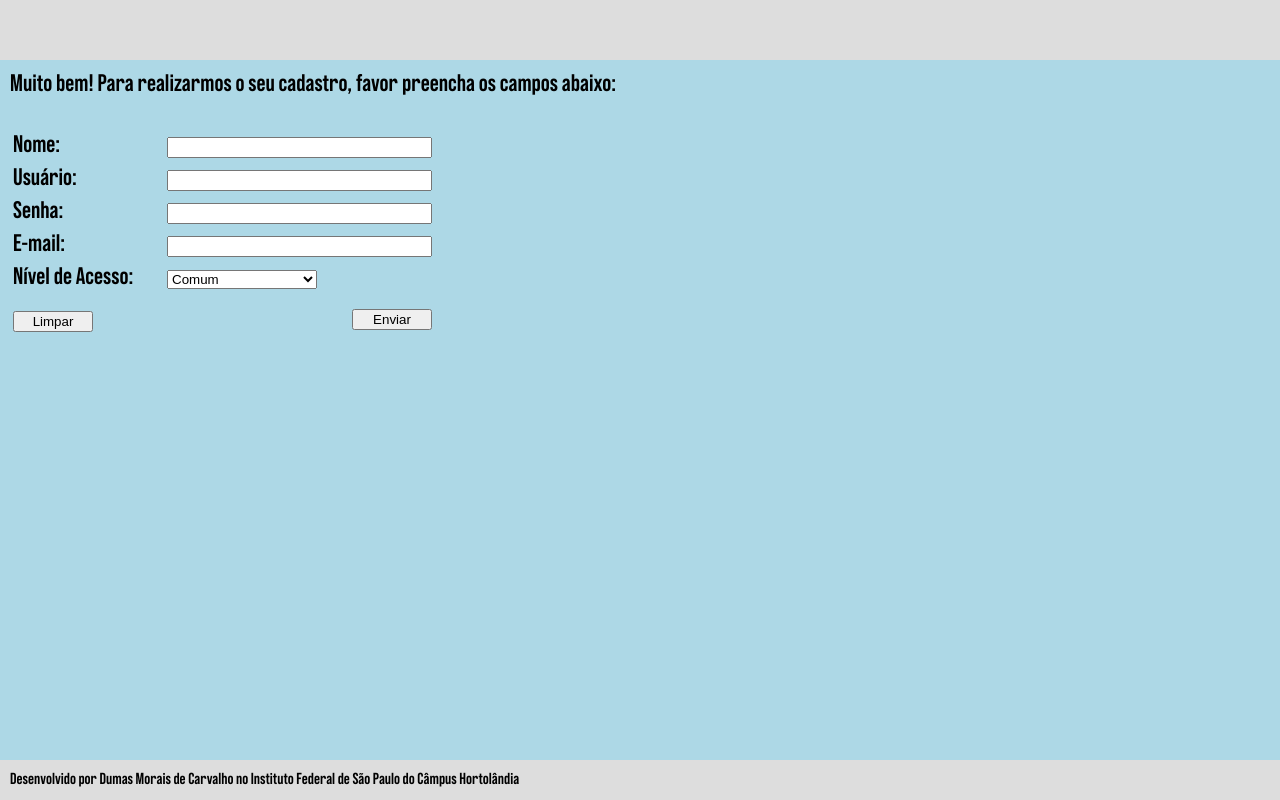
After one commit to dumascarvalho/Y2019_YourAnime_Collection, a PHP site: template pages/cadastrarUsuario.php in a window 1280 px wide. The commit adds this page. Run offline with PHP 8.4, Linux system fonts and the light colour scheme; the template is opened without the code that fills it, so the values that code supplies are empty.

Commit message:
Adicionado Cadastrar Usuário

```diff
--- a/includes/database.php
+++ b/includes/database.php
@@ -1,6 +1,6 @@
 <?php
 
-function openConnection()
+function abrirConexao()
 {
     $DB = "youranime_store";
     $DB_HOST = "localhost:3307";
@@ -12,13 +12,13 @@ function openConnection()
     if ($CONN->connect_error) {
         die("Não foi possível estabelecer conexão: " . $CONN->connect_error);
     } else {
-        echo "Conexão realizada com sucesso!";
+        echo "Conexão realizada com sucesso!<br>";
     }
 
     return $CONN;
 }
 
-function closeConnection($CONN)
+function fecharConexao($CONN)
 {
     $CONN->close();
     echo "<br>Conexão encerrada com sucesso!";
--- /dev/null
+++ b/pages/cadastrarUsuario.php
@@ -0,0 +1,71 @@
+<article>
+    <?php if (isset($_POST['submit'])) {
+        include("./includes/database.php");
+        $conexao = abrirConexao();
+
+        $nome = $_POST['nome'];
+        $email = $_POST['email'];
+        $usuario = $_POST['usuario'];
+        $senha = $_POST['senha'];
+        $nivel = $_POST['nivel'];
+
+        $query = "INSERT INTO usuario (id_usuario, nome, email, usuario, senha, nivel_acesso)
+        VALUES (null, '$nome', '$email', '$usuario', '$senha', '$nivel')";
+
+        if (mysqli_query($conexao, $query)) {
+            echo "Seu cadastro foi realizado com sucesso!";
+            fecharConexao($conexao);
+
+            echo "<br><br><a href='index.php?pagina=autenticar'>Clique aqui para poder realizar login.</a></li>";
+        } else {
+            echo "Não foi possível realizar o cadastro, favor tentar novamente.";
+            fecharConexao($conexao);
+
+            echo "<br><br><a href='index.php?pagina=cadastrar'>Clique aqui para poder voltar a tela de cadastro.</a></li>";
+        }
+    } else {
+        ?>
+        Muito bem! Para realizarmos o seu cadastro, favor preencha os campos abaixo:
+        <br><br>
+        <form method="POST">
+            <table>
+                <tr>
+                    <td style="width: 150px">Nome: </td>
+                    <td><input type="text" name="nome" size="30" value=""></td>
+                </tr>
+                <tr>
+                    <td>Usuário: </td>
+                    <td><input type="text" name="usuario" size="30" value=""></td>
+                </tr>
+                <tr>
+                    <td>Senha: </td>
+                    <td><input type="password" name="senha" size="30" value=""></td>
+                </tr>
+                <tr>
+                    <td>E-mail: </td>
+                    <td><input type="text" name="email" size="30" value=""></td>
+                </tr>
+                <tr>
+                    <td>Nível de Acesso: </td>
+                    <td>
+                        <select name="nivel" style="width: 150px">
+                            <option value="comum">Comum</option>
+                            <option value="administrador">Administrador</option>
+                        </select>
+                    </td>
+                </tr>
+                <tr>
+                    <td style="padding-top: 10px">
+                        <input type="reset" value="Limpar" style="width: 80px">
+                    </td>
+                    <td style="padding-top: 10px">
+                        <input type="submit" value="Enviar" name="submit" style="width: 80px; float: right">
+                    </td>
+                </tr>
+            </table>
+        </form>
+
+    <?php
+}
+?>
+</article>
--- a/pages/main.php
+++ b/pages/main.php
@@ -1,3 +1,8 @@
 <article>
-    Lorem ipsum dolor sit amet, consectetur adipiscing elit. Etiam venenatis nulla eros, quis ultrices nisl eleifend ut. Maecenas dignissim leo a velit blandit volutpat. Cras quis risus metus. Proin laoreet scelerisque augue. Pellentesque nec sodales velit. Integer luctus magna nisi, sed consequat odio aliquet ac. Praesent eu dui ac ex molestie consectetur. Maecenas scelerisque commodo urna, a eleifend dolor semper ac. Aenean et nulla nec dui facilisis euismod vitae quis mi. Sed sollicitudin varius est quis posuere. Pellentesque eu diam sem. In commodo nulla ipsum, vestibulum mollis dui vestibulum vel.
+    Seja bem-vindo(a), como podemos te ajudar?
+    <ul>
+        <li><a href="index.php?pagina=autenticar">Já possuo um usuário cadastrado</a></li>
+        <li><a href="index.php?pagina=cadastrar">Ainda não realizei meu cadastro</a></li>
+        <li><a href="index.php?pagina=recuperar">Possuo cadastro, mas esqueci minha senha</a></li>
+    </ul>
 </article>
--- a/styles/main.css
+++ b/styles/main.css
@@ -12,19 +12,32 @@
     font-style: normal;
 }
 
+@font-face {
+    font-family: "Akuma";
+    src: url("../fonts/akuma.otf");
+    font-weight: normal;
+    font-style: normal;
+}
+
 html,
 body {
     margin: 0;
     height: 100%;
     display: flex;
     flex-direction: column;
+    color: black;
+    font-family: "Akuma";
+}
+
+a {
+    text-decoration: none;
+    color: black;
 }
 
 header {
     height: 50px;
     background: #ddd;
-    font-family: "Kagura";
-    padding: 10px;
+    padding: 0 10px 10px 10px;
     font-size: 300%;
     animation: fading 0.6s ease-in-out;
     animation-fill-mode: forwards;
@@ -50,11 +63,8 @@ aside ul {
 aside a {
     display: block;
     padding: 10%;
+    font-size: 200%;
     transition: all 0.3s ease-in-out;
-    text-decoration: none;
-    color: black;
-    font-family: "Kagura";
-    font-size: 200%;
 }
 
 aside a:hover:not(.active) {
@@ -66,8 +76,7 @@ article {
     background: lightblue;
     text-align: justify;
     padding: 10px;
-    font-family: "Kagura";
-    font-size: 200%;
+    font-size: 150%;
     animation: fading 0.6s ease-in-out;
     animation-fill-mode: forwards;
 }
@@ -75,9 +84,8 @@ article {
 footer {
     height: 30px;
     background: #ddd;
-    padding: 10px;
-    font-family: "Kagura";
-    font-size: 150%;
+    padding: 10px 10px 0 10px;
+    font-size: 100%;
 }
 
 @keyframes fading {
```
Also changed, not shown: index.php (+9 -8 lines), fonts/akuma.otf (added), pages/contatos.php (deleted), pages/sobre.php (deleted).
